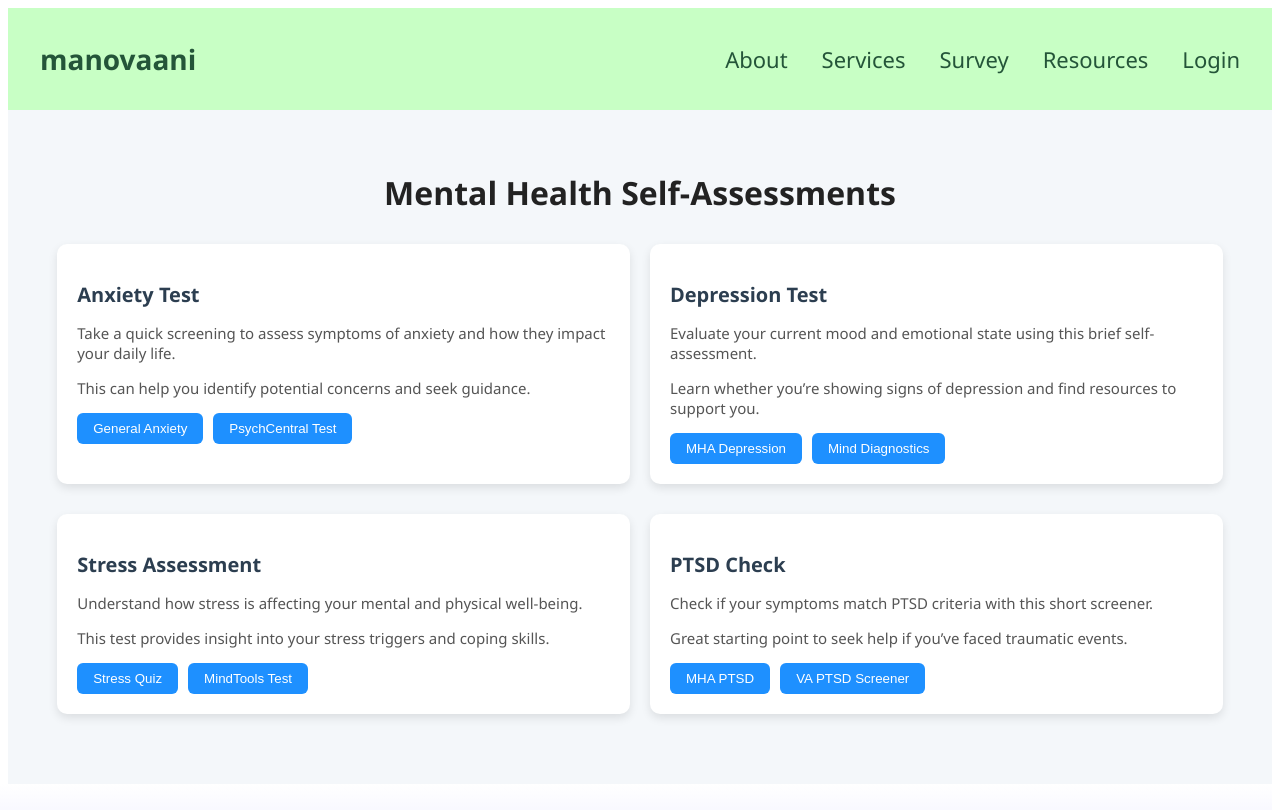
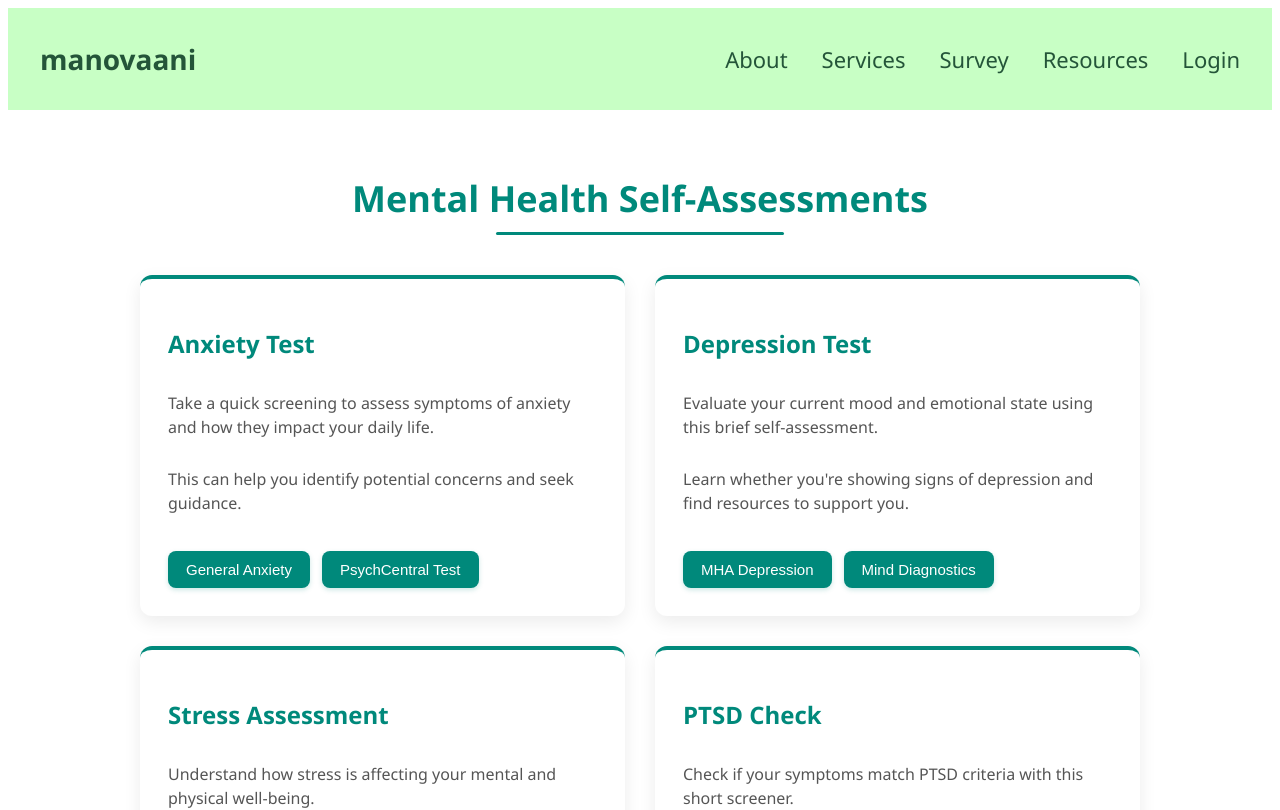
Before and after one commit to tarnibalgoher5/ManoVaani, a React (Vite) app in the folder manovaani/: page /survey in a window 1280 px wide. Shown: the top 810 px of the page. Built offline with nearby package versions, Linux system fonts and the light colour scheme.

Commit message:
changes in survey

```diff
--- a/manovaani/src/pages/Survey/Survey.css
+++ b/manovaani/src/pages/Survey/Survey.css
@@ -1,75 +1,129 @@
 .survey-container {
-    padding: 40px;
-    background-color: #f4f7fa;
-    text-align: center;
-    font-family: 'Segoe UI', sans-serif;
+  padding: 40px 20px 60px;
+  background-color: #ffffff;
+  text-align: center;
+  font-family: 'Segoe UI', sans-serif;
+  max-width: 1200px;
+  margin: 0 auto;
+}
+
+.survey-title {
+  font-size: 36px;
+  margin-bottom: 40px;
+  font-weight: 700;
+  color: #00897b;
+  position: relative;
+  display: inline-block;
+  padding-bottom: 12px;
+}
+
+.survey-title:after {
+  content: '';
+  position: absolute;
+  bottom: 0;
+  left: 25%;
+  width: 50%;
+  height: 3px;
+  background-color: #00897b;
+  border-radius: 2px;
+}
+
+
+.survey-container .survey-grid {
+  display: grid;
+  grid-template-columns: repeat(2, 1fr);
+  gap: 30px;
+  max-width: 1000px;
+  margin: 0 auto 40px;
+}
+
+
+.survey-card {
+  background-color: #fff;
+  border-radius: 12px;
+  padding: 28px;
+  box-shadow: 0 6px 18px rgba(0, 0, 0, 0.08);
+  text-align: left;
+  transition: all 0.3s ease;
+  border-top: 4px solid #00897b;
+  display: flex;
+  flex-direction: column;
+}
+
+.survey-card:hover {
+  transform: translateY(-8px);
+  box-shadow: 0 12px 24px rgba(0, 137, 123, 0.12);
+}
+
+.survey-card h2 {
+  font-size: 24px;
+  color: #00897b;
+  margin-bottom: 15px;
+  font-weight: 600;
+}
+
+.survey-card p {
+  font-size: 16px;
+  color: #555;
+  margin-bottom: 12px;
+  line-height: 1.5;
+}
+
+.survey-buttons {
+  margin-top: auto;
+  padding-top: 24px;
+  display: flex;
+  flex-wrap: wrap;
+  gap: 12px;
+}
+
+.survey-buttons button {
+  padding: 10px 18px;
+  background-color: #00897b;
+  color: white;
+  border: none;
+  border-radius: 8px;
+  cursor: pointer;
+  transition: all 0.3s ease;
+  font-weight: 500;
+  font-size: 15px;
+  box-shadow: 0 2px 5px rgba(0, 137, 123, 0.2);
+}
+
+.survey-buttons button:hover {
+  background-color: #00695c;
+  transform: translateY(-2px);
+  box-shadow: 0 4px 8px rgba(0, 137, 123, 0.3);
+}
+
+.survey-buttons a {
+  text-decoration: none;
+}
+
+@media (max-width: 768px) {
+  .survey-container .survey-grid {
+    grid-template-columns: 1fr;
   }
 
   .survey-title {
-    font-size: 32px;
-    margin-bottom: 30px;
-    font-weight: bold;
-    color: #222;
+    font-size: 30px;
+  }
+}
+
+@media (max-width: 576px) {
+  .survey-container {
+    padding: 30px 15px 50px;
   }
 
-  .survey-grid {
-    display: flex;
-    justify-content: center;
-    gap: 20px;
-    margin-bottom: 30px;
-    flex-wrap: wrap;
+  .survey-title {
+    font-size: 26px;
   }
 
   .survey-card {
-    background-color: #fff;
-    border-radius: 10px;
     padding: 20px;
-    width: 45%;
-    box-shadow: 0 4px 10px rgba(0,0,0,0.1);
-    text-align: left;
-    transition: transform 0.2s ease;
-  }
-
-  .survey-card:hover {
-    transform: translateY(-5px);
   }
 
   .survey-card h2 {
     font-size: 20px;
-    color: #2c3e50;
-    margin-bottom: 10px;
   }
-
-  .survey-card p {
-    font-size: 15px;
-    color: #555;
-    margin-bottom: 10px;
-  }
-
-  .survey-buttons {
-    margin-top: 15px;
-    display: flex;
-    flex-wrap: wrap;
-    gap: 10px;
-  }
-
-  .survey-buttons button {
-    padding: 8px 16px;
-    background-color: #1e90ff;
-    color: white;
-    border: none;
-    border-radius: 6px;
-    cursor: pointer;
-    transition: background-color 0.3s ease
-  }
-
-  .survey-buttons button:hover {
-    background-color: #005bb5;
-  }
-
-
-  @media (max-width: 768px) {
-    .survey-card {
-      width: 100%;
-    }
-  }
+}
--- a/manovaani/src/pages/Survey/Survey.jsx
+++ b/manovaani/src/pages/Survey/Survey.jsx
@@ -1,4 +1,4 @@
-import React, { useState } from 'react';
+import React from 'react';
 import './Survey.css';
 import { useNavigate } from 'react-router-dom';
 import Navbar from '../../components/Navbar/Navbar';
@@ -33,7 +33,7 @@ function Survey(){
           <div className="survey-card">
             <h2>Depression Test</h2>
             <p>Evaluate your current mood and emotional state using this brief self-assessment.</p>
-      <p>Learn whether you’re showing signs of depression and find resources to support you.</p>
+            <p>Learn whether you're showing signs of depression and find resources to support you.</p>
             <div className="survey-buttons">
               <a href="https://screening.mhanational.org/screening-tools/depression/" target="_blank" rel="noopener noreferrer">
                 <button>MHA Depression</button>
@@ -43,9 +43,7 @@ function Survey(){
               </a>
             </div>
           </div>
-  </div>
 
-  <div className="survey-grid">
           {/* Card 3 */}
           <div className="survey-card">
             <h2>Stress Assessment</h2>
@@ -65,7 +63,7 @@ function Survey(){
           <div className="survey-card">
             <h2>PTSD Check</h2>
             <p>Check if your symptoms match PTSD criteria with this short screener.</p>
-      <p>Great starting point to seek help if you’ve faced traumatic events.</p>
+            <p>Great starting point to seek help if you've faced traumatic events.</p>
             <div className="survey-buttons">
               <a href="https://screening.mhanational.org/screening-tools/ptsd/" target="_blank" rel="noopener noreferrer">
                 <button>MHA PTSD</button>
@@ -80,7 +78,6 @@ function Survey(){
       <Footer />
     </>
   );
+}
 
-
-}
 export default Survey;
```
Lines whose indentation alone changed are shown as unchanged.
